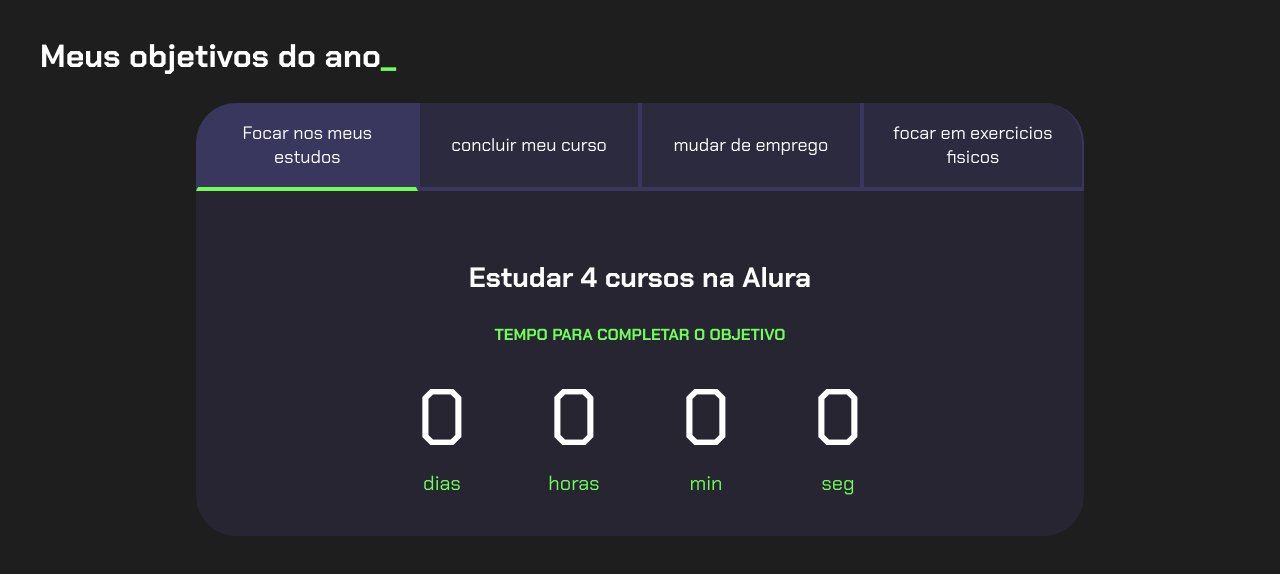
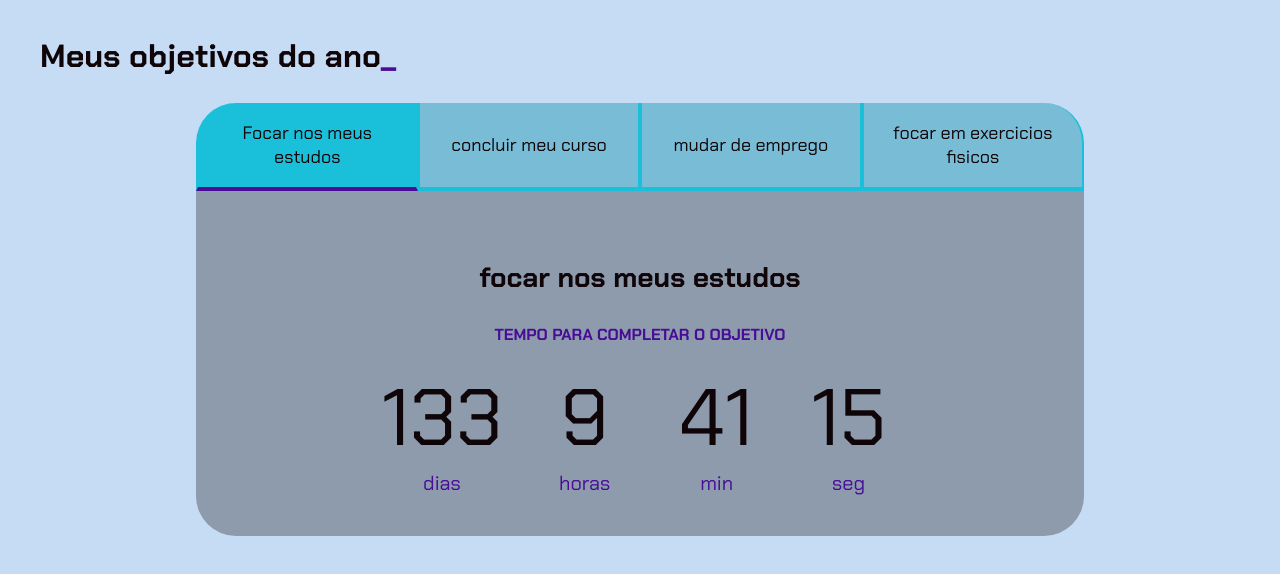
Before and after one commit to 42988671037/projeto-marissa, a plain HTML site: page projeto marissa/index.html in a window 1280 px wide. Drawn offline with Linux system fonts and the light colour scheme.

Commit message:
Add files via upload
final

```diff
--- a/projeto marissa/index.html
+++ b/projeto marissa/index.html
@@ -20,7 +20,7 @@
             </div>
             <div class="abas-textos">
                 <div class="aba-conteudo ativo">
-                    <h3 class="aba-conteudo-titulo-principal">Estudar 4 cursos na Alura</h3>
+                    <h3 class="aba-conteudo-titulo-principal">focar nos meus estudos</h3>
                     <h4 class="aba-conteudo-titulo-secundario">Tempo para completar o objetivo</h4>
                     <div class="contador">
                         <div class="contador-digito">
@@ -42,7 +42,7 @@
                     </div>
                 </div>
                 <div class="aba-conteudo">
-                    <h3 class="aba-conteudo-titulo-principal">Criar 5 projetos em Javascript</h3>
+                    <h3 class="aba-conteudo-titulo-principal">concluir meu curso</h3>
                     <h4 class="aba-conteudo-titulo-secundario">Tempo para completar o objetivo</h4>
                     <div class="contador">
                         <div class="contador-digito">
@@ -64,7 +64,7 @@
                     </div>
                 </div>
                 <div class="aba-conteudo">
-                    <h3 class="aba-conteudo-titulo-principal">Criar um portfolio com os meus 3 melhores projetos</h3>
+                    <h3 class="aba-conteudo-titulo-principal">mudar de emprego</h3>
                     <h4 class="aba-conteudo-titulo-secundario">Tempo para completar o objetivo</h4>
                     <div class="contador">
                         <div class="contador-digito">
@@ -86,7 +86,7 @@
                     </div>
                 </div>
                 <div class="aba-conteudo">
-                    <h3 class="aba-conteudo-titulo-principal">Atualizar meu curriculo com os certificados da Alura</h3>
+                    <h3 class="aba-conteudo-titulo-principal">focar em exercicios fisicos</h3>
                     <h4 class="aba-conteudo-titulo-secundario">Tempo para completar o objetivo</h4>
                     <div class="contador">
                         <div class="contador-digito">
--- a/projeto marissa/main.js
+++ b/projeto marissa/main.js
@@ -14,11 +14,12 @@ for (let i = 0; i < botoes.length; i++) {
     }
 }
 
+// document.querySelector("#minhaDiv p").textContent = "chega de calor";
 const contadores = document.querySelectorAll(".contador");
-const tempoObjetivo1 = new Date("2023-10-05T00:00:00");
-const tempoObjetivo2 = new Date("2023-12-05T00:00:00");
-const tempoObjetivo3 = new Date("2023-12-30T00:00:00");
-const tempoObjetivo4 = new Date("2024-02-01T00:00:00");
+const tempoObjetivo1 = new Date("2024-10-05T00:00:00");
+const tempoObjetivo2 = new Date("2024-12-05T00:00:00");
+const tempoObjetivo3 = new Date("2024-12-30T00:00:00");
+const tempoObjetivo4 = new Date("2024-11-01T00:00:00");
 
 const tempos = [tempoObjetivo1,tempoObjetivo2,tempoObjetivo3,tempoObjetivo4];
 
--- a/projeto marissa/style.css
+++ b/projeto marissa/style.css
@@ -1,12 +1,12 @@
 @import url('https://fonts.googleapis.com/css2?family=Chakra+Petch:wght@400;700&display=swap');
 
 :root {
-    --cor-de-fundo: #1E1E1E;
-    --verde: #6FFF57;
-    --branco: #FFFFFF;
-    --botao-ativo: #3A375E;
-    --botao-inativo: rgba(58, 55, 94, 0.5);
-    --texto-fundo: rgba(58, 55, 94, 0.3);
+    --cor-de-fundo: #c6dbf4;
+    --verde: #480c97;
+    --branco: #0f0508;
+    --botao-ativo: #1ac0d9;
+    --botao-inativo: rgba(46, 157, 185, 0.5);
+    --texto-fundo: rgba(10, 7, 7, 0.3);
 }
 
 body {
```
